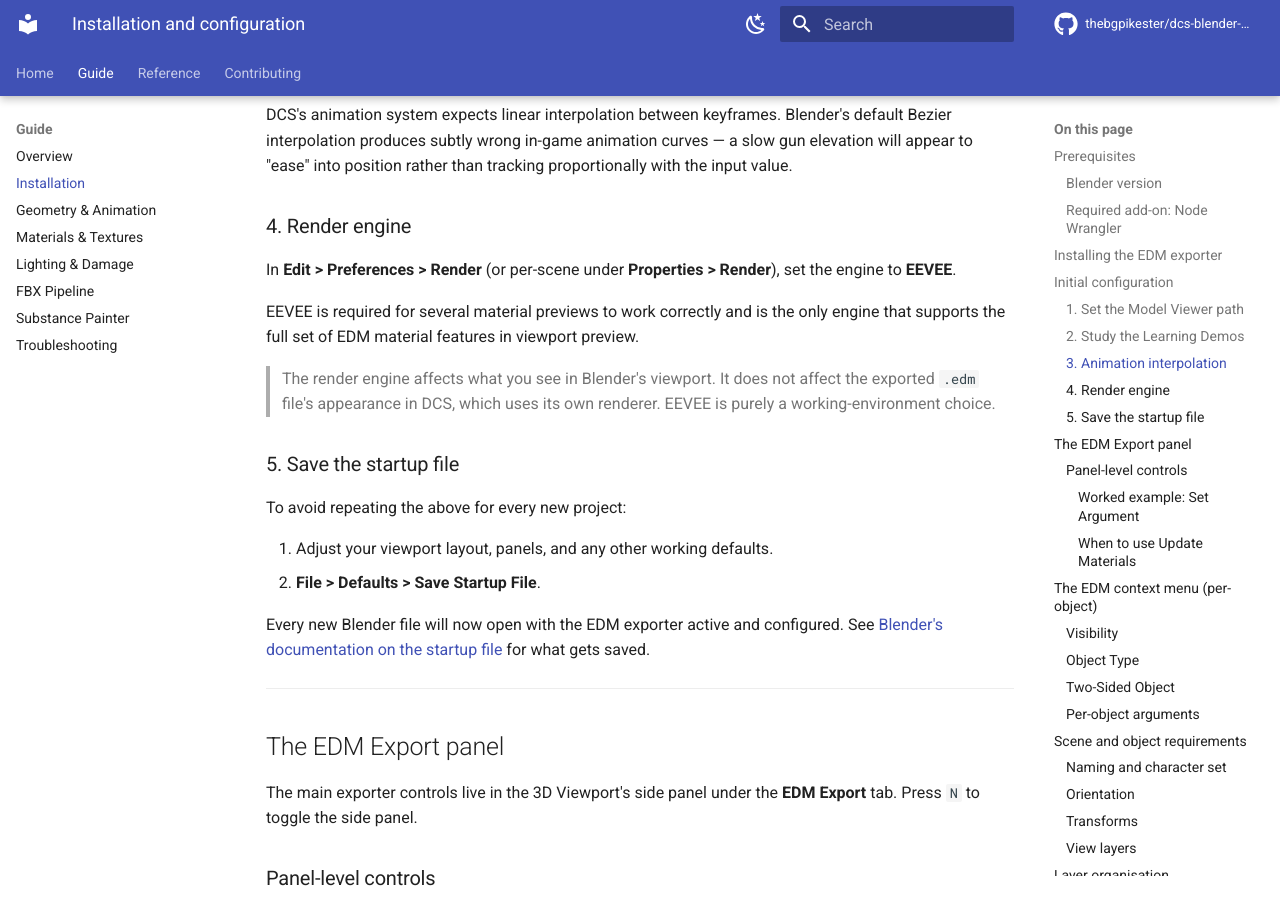
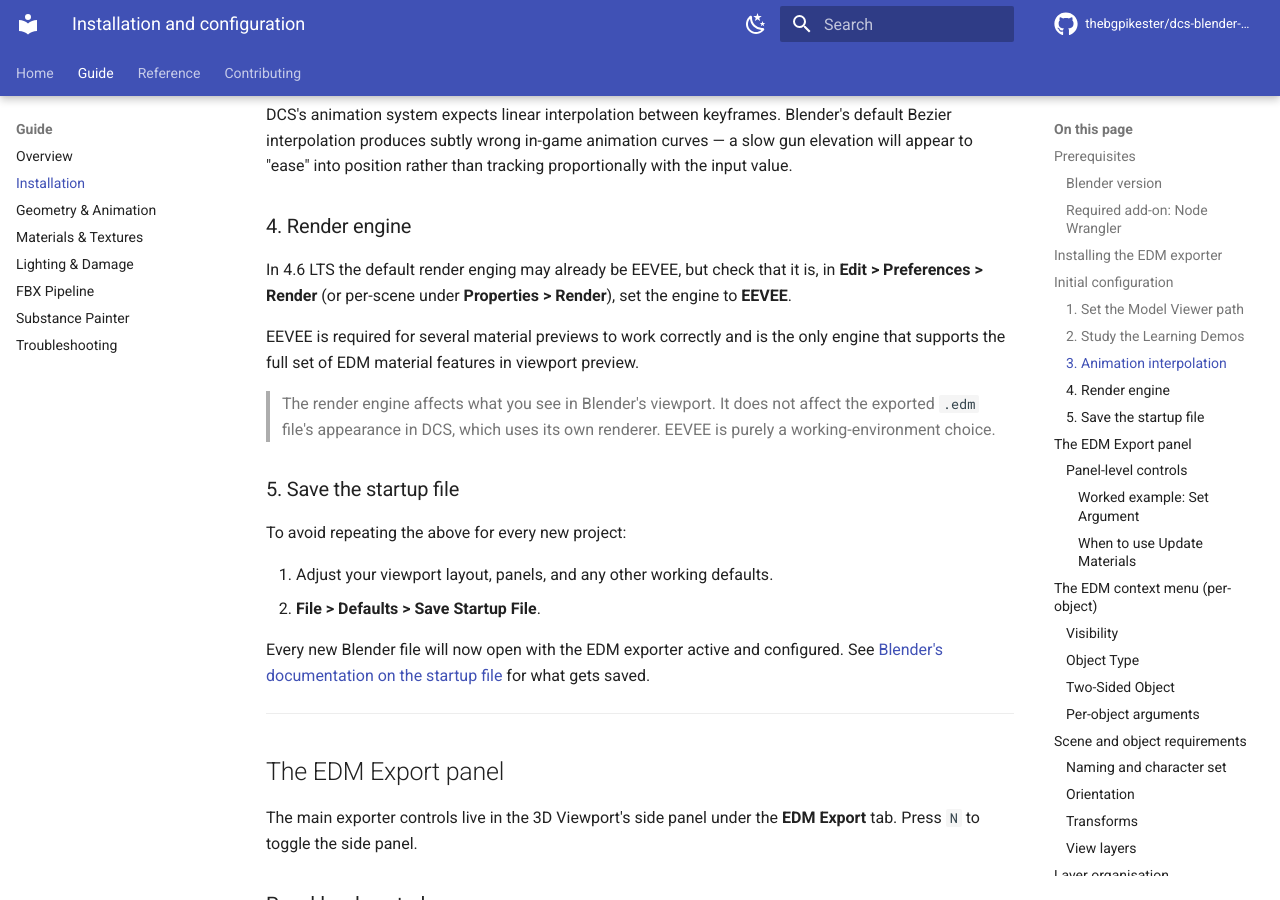
Before and after one commit to thebgpikester/dcs-blender-modding-handbook, an MkDocs documentation site: the page built from docs/01-installation.md, in a window 1280 px wide and 900 px high, scrolled down 2231 px. Built offline with MkDocs 1.6.1 and Material for MkDocs 9.7.7, drawn with Linux system fonts in a browser that asks for light colours; comment, search, counter and statistics services are not loaded.

Commit message:
Update installation instructions for Blender render engine
Clarified instructions regarding the default render engine in Blender 4.6 LTS.

```diff
--- a/docs/01-installation.md
+++ b/docs/01-installation.md
@@ -82,7 +82,7 @@
 
 ### 4. Render engine
 
-In **Edit > Preferences > Render** (or per-scene under **Properties > Render**), set the engine to **EEVEE**.
+In 4.6 LTS the default render enging may already be EEVEE, but check that it is, in **Edit > Preferences > Render** (or per-scene under **Properties > Render**), set the engine to **EEVEE**.
 
 EEVEE is required for several material previews to work correctly and is the only engine that supports the full set of EDM material features in viewport preview.
 
```
